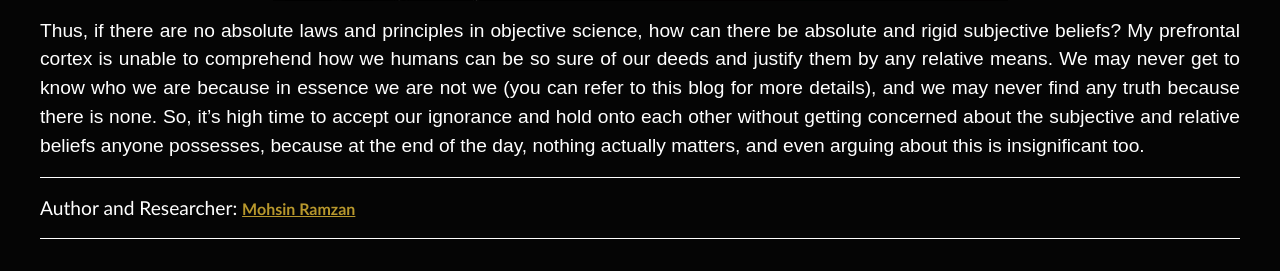
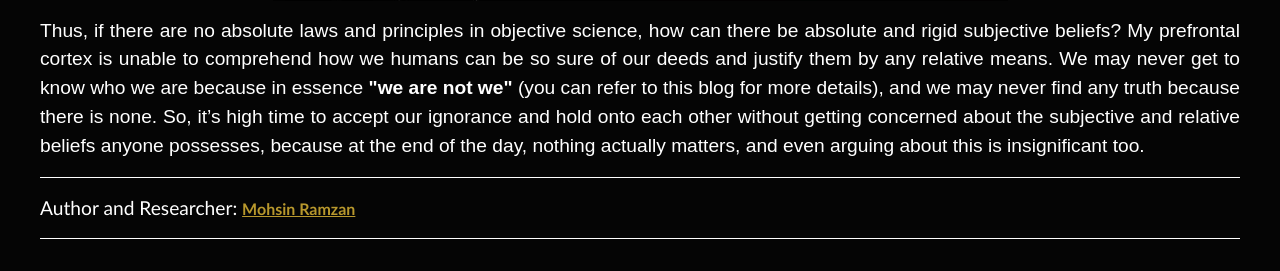
Before and after one commit to mohsinwarind/TheWiseSapiens, a Django app: page /blogs/Reality_is_not_what_we_perceive/ in a window 1280 px wide. Shown: the part 1619-1890 px from the top of the page. Run offline with Django 5.2, Linux system fonts and the light colour scheme; some web fonts are replaced.

Commit message:
fixing a bug

```diff
--- a/TWS/blogs/templates/blogs/blogs_pages/Reality_is_not_what_we_perceive.html
+++ b/TWS/blogs/templates/blogs/blogs_pages/Reality_is_not_what_we_perceive.html
@@ -57,7 +57,7 @@
         </div>
         <p id="paragraph4">
 
-        Thus, if there are no absolute laws and principles in objective science, how can there be absolute and rigid subjective beliefs? My prefrontal cortex is unable to comprehend how we humans can be so sure of our deeds and justify them by any relative means. We may never get to know who we are because in essence we are not we (you can refer to this blog for more details), and we may never find any truth because there is none. So, it’s high time to accept our ignorance and hold onto each other without getting concerned about the subjective and relative beliefs anyone possesses, because at the end of the day, nothing actually matters, and even arguing about this is insignificant too.
+        Thus, if there are no absolute laws and principles in objective science, how can there be absolute and rigid subjective beliefs? My prefrontal cortex is unable to comprehend how we humans can be so sure of our deeds and justify them by any relative means. We may never get to know who we are because in essence <a style="font-weight: bold; text-decoration: none; color: inherit;" href="https://mohsin-jade.vercel.app/blogs/we-are-not-we/"> "we are not we" </a>(you can refer to this blog for more details), and we may never find any truth because there is none. So, it’s high time to accept our ignorance and hold onto each other without getting concerned about the subjective and relative beliefs anyone possesses, because at the end of the day, nothing actually matters, and even arguing about this is insignificant too.
         <div class="divider"></div>
     </p>
     <p class="credits" id="credit">
```
